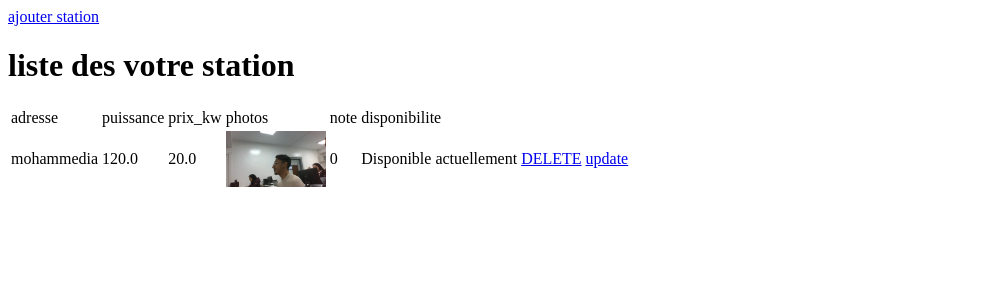
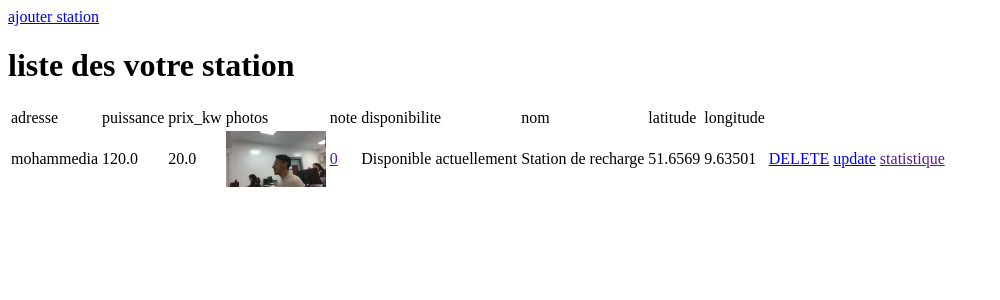
Before and after one commit to Yassine-Atiki/pfa_v4, a Django app: a page that uses stations/templates/station_List_Fournisseur.html in a window 1280 px wide. Shown: the top 300 px of the page, without its empty margins (0-1000 px from the left). Run offline with Django 5.2, Linux system fonts and the light colour scheme; data comes from the database, SQL or seed files in the repository; both versions use the stored data as it was after the commit; data that the repository does not hold is empty.

Commit message:
initial commit

```diff
--- a/stations/templates/ADD_Station.html
+++ b/stations/templates/ADD_Station.html
@@ -44,6 +44,12 @@
         accept="image/*"
         multiple
       />
+      <label for="nom">Nom de la station</label>
+      <input type="text" name="nom" id="nom" required />
+      <label for="latitude">Latitude</label>
+      <input type="text" name="latitude" id="latitude" required />
+      <label for="longitude">Longitude</label>
+      <input type="text" name="longitude" id="longitude" required />
 
       <button type="submit">Submit</button>
     </form>
--- a/stations/templates/station_List_Fournisseur.html
+++ b/stations/templates/station_List_Fournisseur.html
@@ -17,9 +17,11 @@
         <td>photos</td>
         <td>note</td>
         <td>disponibilite</td>
+        <td>nom</td>
+        <td>latitude</td>
+        <td>longitude</td>
       </tr>
       {% for station in stations %}
-
       <tr>
         <td>{{station.adresse}}</td>
         <td>{{station.puissance}}</td>
@@ -30,29 +32,35 @@
             <div
               style="display: flex; flex-direction: column; align-items: center"
             >
-                      <img src="{{ photo.image.url }}" alt="photo" width="100" />
+              <img
+                src="/static{{ photo.image.url }}"
+                style="width: 100px"
+                alt="Photo de la station"
+              />
             </div>
             {% endfor %}
           </div>
         </td>
-        <td>{{note}}</td>
+        <td><a href="">{{note}}</a></td>
         {% if station.disponibilite == 1 %}
         <td>Disponible actuellement</td>
         {% else %}
         <td>Temporairement indisponible</td>
         {% endif %}
+        <td>{{station.nom}}</td>
+        <td>{{station.latitude}}</td>
+        <td>{{station.longitude}}</td>
         <td>
           <a href="/stations/delete_station/{{station.ID_Station}}/{{username}}"
             >DELETE</a
           >
         </td>
         <td>
-          <a
-            href="/stations/update_station/{{station.ID_Station}}/{{username}}"
+          <a href="/stations/update_station/{{station.ID_Station}}/{{username}}"
+            >update</a
           >
-            update
-          </a>
         </td>
+        <td><a href="">statistique</a></td>
       </tr>
       {% endfor %}
     </table>
--- a/stations/urls.py
+++ b/stations/urls.py
@@ -12,4 +12,4 @@ urlpatterns = [
     path('delete_station/<int:ID_Station>/<str:username>', views.delete_station, name='delete_station'),
     path('update_station/<int:ID_Station>/<str:username>', views.update_station, name='update_station'),
     path('delete_photo/<int:ID_Station>/<int:photo_id>/<str:username>/', views.delete_photo, name='delete_photo'),
-]
+]+ static(settings.MEDIA_URL, document_root=settings.MEDIA_ROOT)
--- a/stations/views.py
+++ b/stations/views.py
@@ -43,9 +43,12 @@ def add_station(request, username):
         prix_kw = request.POST.get('prix_kw')
         disponibilite = request.POST.get('disponibilite')
         photos = request.FILES.getlist('photos[]')
+        latitude = request.POST.get('latitude')
+        longitude = request.POST.get('longitude')
+        nom = request.POST.get('nom')
 
         # Vérification des champs requis
-        if not all([adresse, puissance, prix_kw, disponibilite]):
+        if not all([adresse, puissance, prix_kw, disponibilite, latitude, longitude,nom]):
             error = {'error': 'All fields are required.'}
             return render(request, 'ADD_Station.html', {'error': error, 'username': username})
 
@@ -62,6 +65,9 @@ def add_station(request, username):
             puissance=puissance,
             prix_kw=prix_kw,
             disponibilite=disponibilite,
+            latitude=latitude,
+            longitude=longitude,
+            nom=nom
         )
         new_station.save()
 
@@ -99,9 +105,12 @@ def update_station(request, ID_Station, username):
         prix_kw = request.POST.get('prix_kw')
         disponibilite = request.POST.get('disponibilite')
         photos = request.FILES.getlist('photos[]')
+        latitude = request.POST.get('latitude')
+        longitude = request.POST.get('longitude')
+        nom = request.POST.get('nom')
 
         # Vérification des champs requis
-        if not all([adresse, puissance, prix_kw, disponibilite]):
+        if not all([adresse, puissance, prix_kw, disponibilite, latitude, longitude, nom]):
             error = {'error': 'All fields are required.'}
             return render(request, 'update_station.html', {'error': error, 'station': station_update, 'username': username})
 
@@ -110,6 +119,9 @@ def update_station(request, ID_Station, username):
         station_update.puissance = puissance
         station_update.prix_kw = prix_kw
         station_update.disponibilite = disponibilite
+        station_update.latitude = latitude
+        station_update.longitude = longitude
+        station_update.nom = nom
         station_update.save()
 
         for photo_file in photos:
```
Also changed, not shown: stations/templates/update_station.html (+12 -1 lines), users/views.py (+70 -69 lines), db.sqlite3, media/stations_photos/WIN_20241211_11_13_43_Pro.jpg (added), stations/migrations/0007_alter_avi_username_alter_station_username.py (added), stations/migrations/0008_alter_avi_username_alter_station_username.py (added), stations/migrations/0009_remove_station_username.py (added), stations/migrations/0010_station_username.py (added), users/models.py (line endings or trailing spaces). Lines whose indentation alone changed are shown as unchanged.
